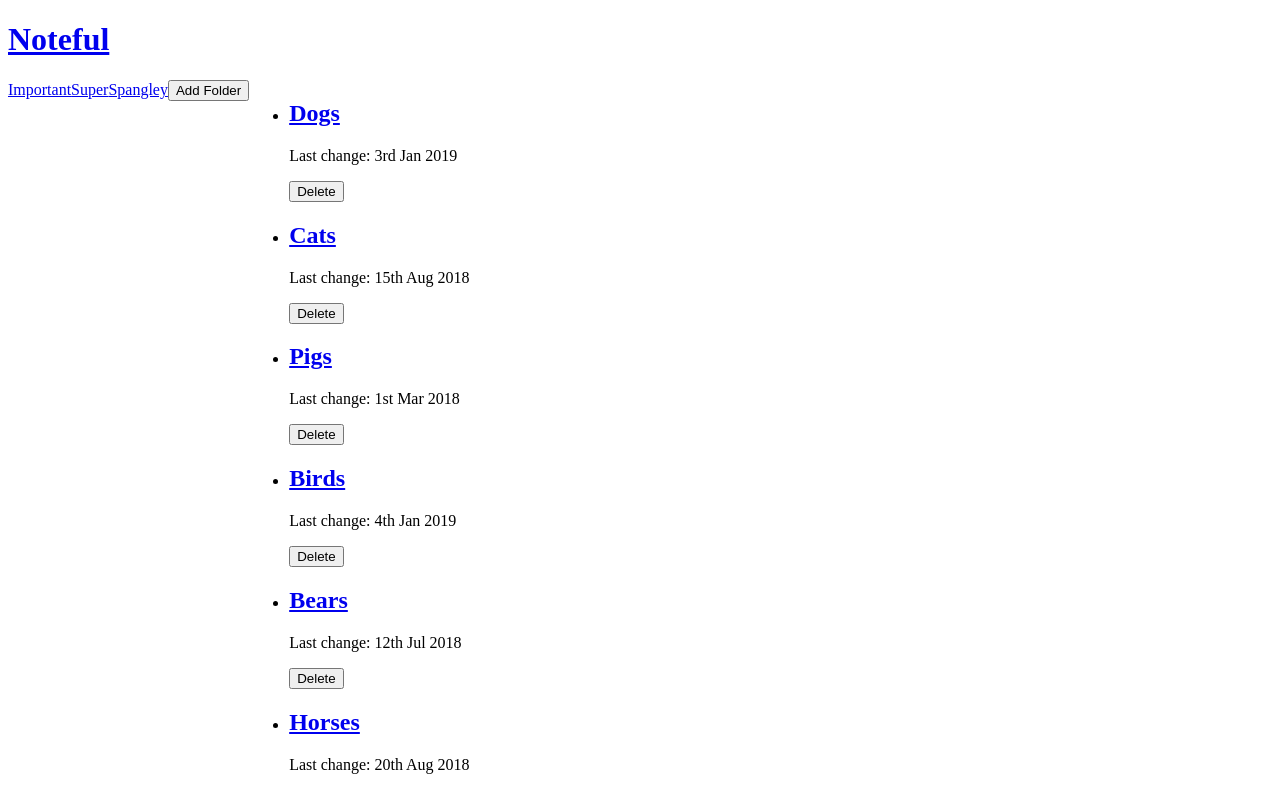
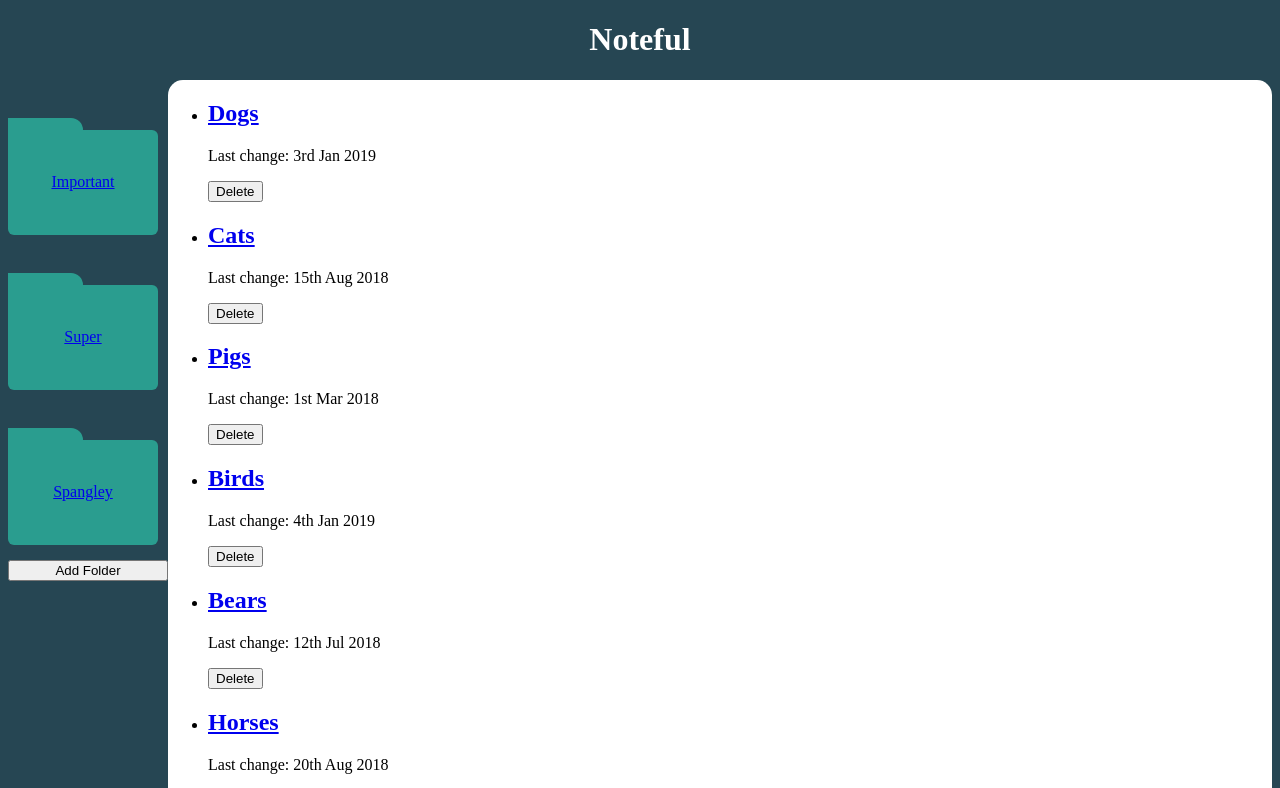
Before and after one commit to adamfigueroa/noteful-app, a React (Create React App) app: page / in a window 1280 px wide. Shown: the top 788 px of the page. Built offline with nearby package versions, Linux system fonts and the light colour scheme.

Commit message:
added first draft of css

```diff
--- a/src/App.js
+++ b/src/App.js
@@ -3,6 +3,7 @@ import { Route } from "react-router-dom";
 import Header from "./Components/Header";
 import FolderListMain from "./Components/FolderListMain";
 import NoteListMain from "./Components/NoteListMain";
+import FolderSideBar from "./Components/FolderSideBar";
 
 class App extends Component{
   state = {
@@ -129,6 +130,7 @@ class App extends Component{
         <div className="bodyBox">
          <section className="sideBarBox">
          <Route path="/" exact component={() => <FolderListMain folders={this.state.folders}/> }/>
+         <Route path="/folder/:folderId" exact component={() => <FolderSideBar folders={this.state.folders}/> }/>
          </section>
          <section className="noteViewBox">
          <Route path="/" exact component={() => <NoteListMain notes={this.state.notes}/> } />
--- a/src/Components/FolderListMain.css
+++ b/src/Components/FolderListMain.css
@@ -0,0 +1,44 @@
+.sideBarBox {
+    display: flex;
+    flex-direction: column;
+}
+
+.folderList {
+    display: flex;
+    flex-direction: column;
+}
+
+.folderLink {
+    display: flex;
+    justify-content: center;
+    align-items: center;
+    width: 150px;
+    height: 105px;
+    margin: 0 auto;
+    margin-right: 10px;
+    margin-top: 50px;
+    position: relative;
+    background-color: #2a9d8f;
+    border-radius: 0 6px 6px 6px;
+    text-align: center;
+}
+
+.folderLink:before {
+    content: '';
+    width: 50%;
+    height: 12px;
+    border-radius: 0 20px 0 0;
+    background-color: #2a9d8f;
+    position: absolute;
+    top: -12px;
+    left: 0px;
+}
+
+.folderLink:hover {
+    color: white;
+    background-color: black;
+}
+
+.folderListBtn {
+    margin-top: 15px;
+}
--- a/src/Components/FolderListMain.js
+++ b/src/Components/FolderListMain.js
@@ -16,7 +16,7 @@ const FolderListMain = (props) => {
     return (
         <div className="folderList">
             {folderLinks}
-            <button>Add Folder</button>
+            <button className="folderListBtn">Add Folder</button>
         </div>
     )
 }
--- /dev/null
+++ b/src/Components/FolderSideBar.js
@@ -0,0 +1,9 @@
+import React from 'react'
+
+function FolderSideBar(props) {
+
+}
+
+
+
+export default FolderSideBar
--- /dev/null
+++ b/src/Components/Header.css
@@ -0,0 +1,8 @@
+.headerBox {
+    text-align: center;
+}
+
+.headerText {
+    text-decoration: none;
+    color: white;
+}
--- a/src/Components/Header.js
+++ b/src/Components/Header.js
@@ -1,13 +1,12 @@
 import React from 'react';
 import { Link } from 'react-router-dom';
-
-// Add functionality to load mainpage onCLick
+import './Header.css'
 
 const Header = () => {
     return (
         <header className="headerBox">
-            <h1 className="headerText">
-                <Link to="/">Noteful</Link>
+            <h1>
+                <Link to="/" className="headerText">Noteful</Link>
             </h1>
         </header>
     )
--- /dev/null
+++ b/src/Components/NoteListMain.css
@@ -0,0 +1,7 @@
+.noteViewBox {
+    display: flex;
+    justify-content: stretch;
+    flex-grow: 2;
+    background-color: white;
+    border-radius: 15px;
+}
--- a/src/Components/NoteListMain.js
+++ b/src/Components/NoteListMain.js
@@ -1,6 +1,7 @@
 import React from 'react'
 import { format } from 'date-fns';
 import { Link } from 'react-router-dom';
+import './NoteListMain.css'
 
 const NoteListMain = (props) => {
     let notes = props.notes.map((note) => {
--- a/src/index.css
+++ b/src/index.css
@@ -2,6 +2,6 @@
     display: flex;
 }
 
-.noteViewBox {
-    flex-grow: 2;
+html {
+    background-color: #264653;
 }
```
Also changed, not shown: 1 other file (tests, documents, lock files or other folders).
